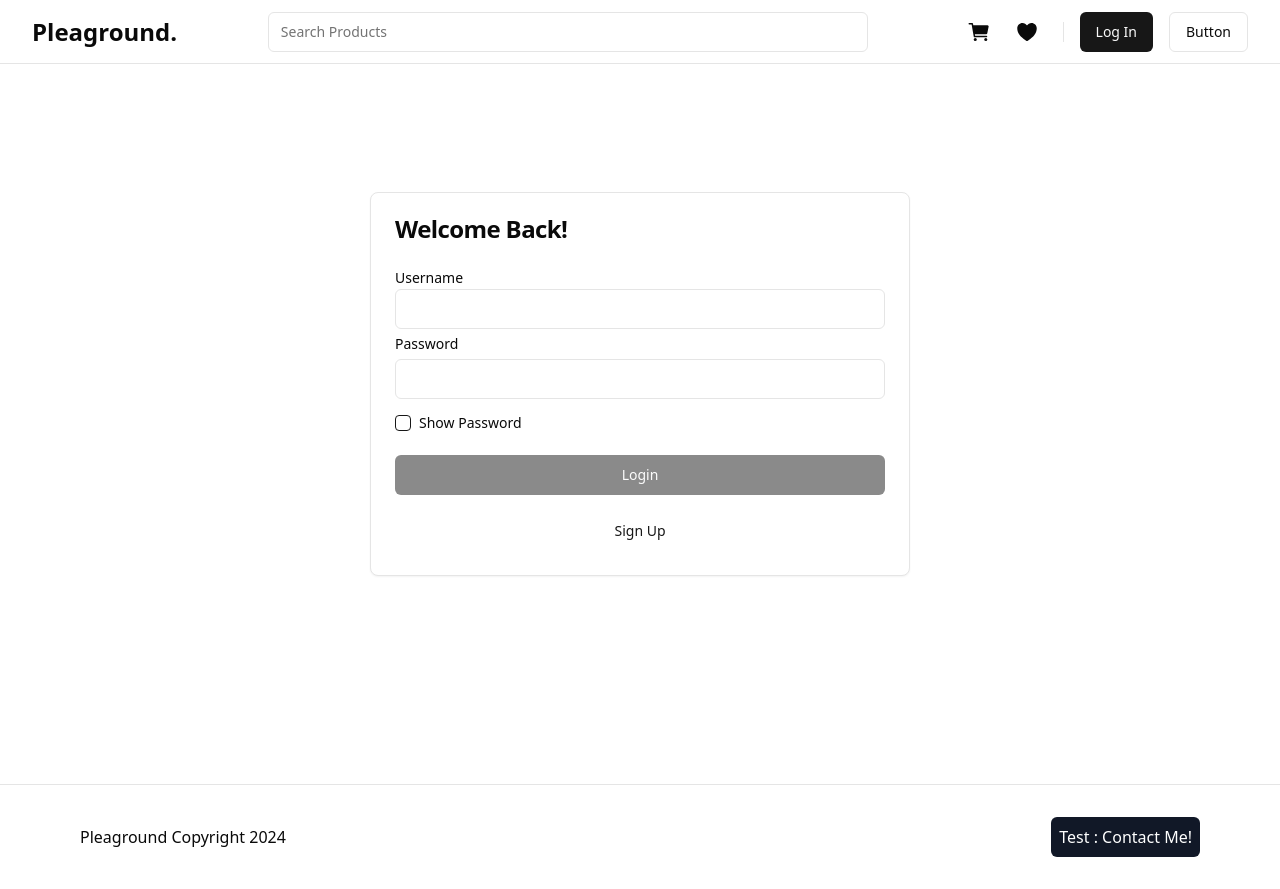
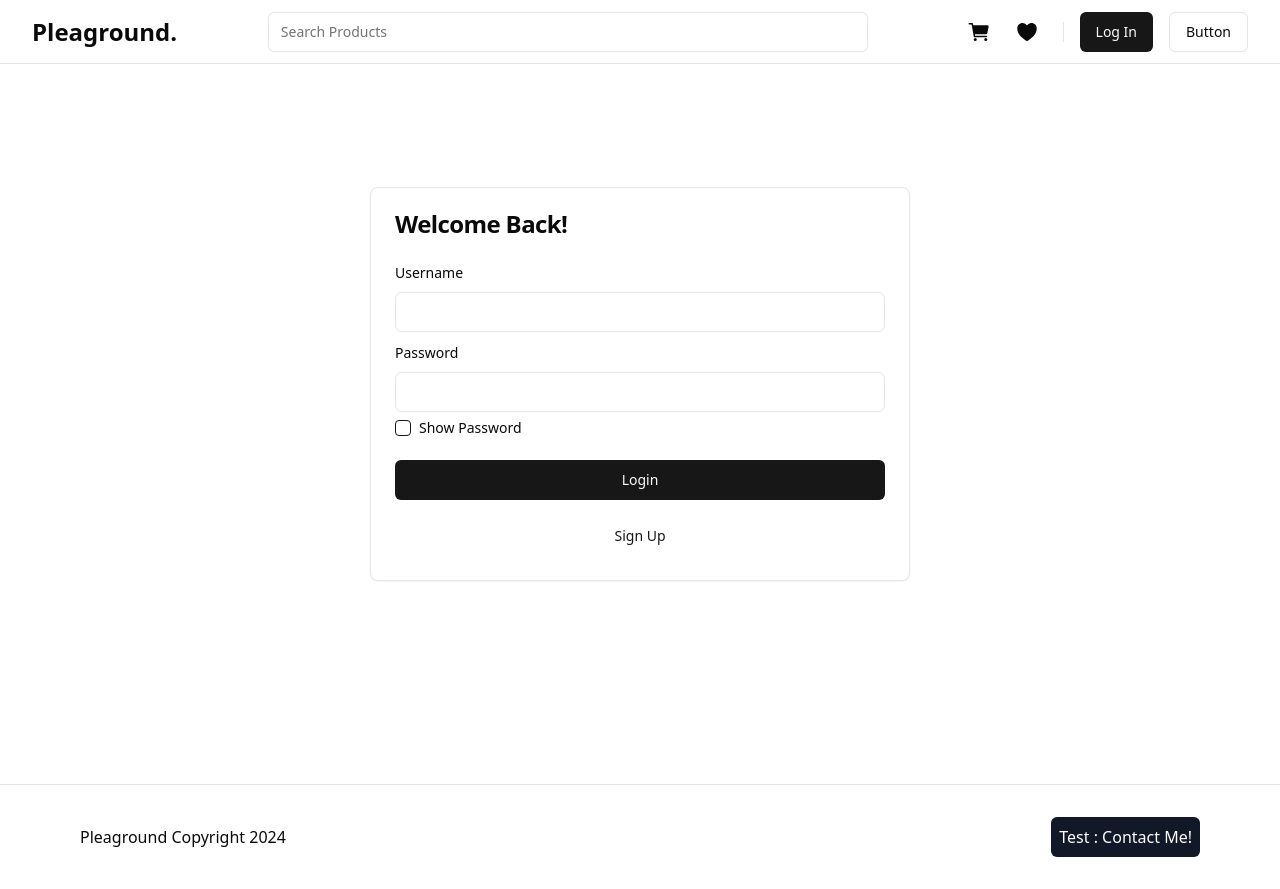
Before and after one commit to Adicondro/React-ecommerce-pleaground, a React (Vite) app: page /login in a window 1280 px wide. Built offline with nearby package versions, Linux system fonts and the light colour scheme.

Commit message:
Adding New Login Page with React-hook-form, ShadCN Library, and Zod for Validator

```diff
--- a/package.json
+++ b/package.json
@@ -10,7 +10,7 @@
     "preview": "vite preview"
   },
   "dependencies": {
-    "@hookform/resolvers": "^3.6.0",
+    "@hookform/resolvers": "^3.9.0",
     "@radix-ui/react-checkbox": "^1.1.0",
     "@radix-ui/react-label": "^2.1.0",
     "@radix-ui/react-separator": "^1.0.3",
@@ -20,7 +20,7 @@
     "lucide-react": "^0.383.0",
     "react": "^18.2.0",
     "react-dom": "^18.2.0",
-    "react-hook-form": "^7.52.0",
+    "react-hook-form": "^7.52.1",
     "react-icons": "^5.2.1",
     "react-router-dom": "^6.23.1",
     "tailwind-merge": "^2.3.0",
--- a/src/pages/LoginPage.jsx
+++ b/src/pages/LoginPage.jsx
@@ -4,69 +4,80 @@ import { Checkbox } from '@/components/ui/checkbox'
 import { Input } from '@/components/ui/input'
 import { Label } from '@/components/ui/label'
 import { useState } from 'react'
+import { useForm } from 'react-hook-form'
+import React from 'react'
+import {Form, FormItem, FormLabel, FormField, FormControl, FormMessage} from '@/components/ui/form'
+import { z } from 'zod'
+import { zodResolver } from '@hookform/resolvers/zod'
 
-import React from 'react'
+const loginFormSchema = z.object({
+    username: z.string()
+    .min(3, "Username has to be between 3 or 16 characters")
+    .max(16, "Username has to be between 3 or 16 characters"),
+    password: z.string()
+    .min(8, "Your password needs to be 8 characters or more"),
+});
 
 const LoginPage = () => {
-    const [inputUsername, setInputUsername] = useState("");
-    const [inputPassword, setInputPassword] = useState("");
-
-    const [inputUsernameMessage, setInputUsernameMessage] = useState("");
-    const [inputPasswordMessage, setInputPasswordMessage] = useState("");
+    const form = useForm({
+        defaultValues: {
+            username: "",
+            password: "",
+        },
+        resolver: zodResolver(loginFormSchema),
+        reValidateMode: "onSubmit"
+    })
 
     const [isChecked, setIsChecked] = useState(false);
 
-    const handleLogin = () => {
-        const usernameIsValid = inputUsername.length >= 3
-        const passwordIsValid = inputPassword.length >= 8
-
-        if(!usernameIsValid){
-            alert("username needs to be 3 characters or more")
-            return
+    const handleLogin = (values) => {
+        alert(`Username ${values.username} | Password ${values.password}`);
     }
 
-        if(!passwordIsValid){
-            alert("password needs to be 3 characters or more")
-            return
-        }
 
-        alert(`Username ${inputUsername} | Password ${inputPassword}`)
-    }
   return (
     <main className='px-4 container py-8 flex flex-col justify-center items-center max-w-screen-md h-[80vh]'>
-        <form className="w-full max-w-[540px]" onSubmit={handleLogin}>
+        {/* Di spread agar component yang berada di dalam form, masuk ke dalam Form ini */}
+        <Form {...form}>
+            <form onSubmit={form.handleSubmit(handleLogin)} className="w-full max-w-[540px]">
                 <Card>
                     <CardHeader>
                         <CardTitle>Welcome Back!</CardTitle>
                     </CardHeader>
                     <CardContent className="flex flex-col gap-2">
                         <div>
-                        <Label htmlFor="username">Username</Label>
-                        <Input onChange={(e) => {
-                            if(e.target.value.length < 3) {
-                                setInputUsernameMessage("password needs to be 3 characters or more")
-                            }else{
-                                setInputUsernameMessage("")
-                            }
+                            <FormField
+                                control={form.control}
+                                name="username"
+                                render={({ field }) => (
+                                    <FormItem>
+                                        <FormLabel>Username</FormLabel>
+                                        <FormControl>
+                                            <Input {...field}/>
+                                        </FormControl>
+                                        <FormMessage />
+                                    </FormItem>
+                                )}
+                            />
+                        </div>
 
-                            setInputUsername(e.target.value);
-                        }}
-                        id="username"
+                        <div>
+
+                            <FormField
+                                control={form.control}
+                                name="password"
+                                render={({ field }) => (
+                                    <FormItem>
+                                        <FormLabel>Password</FormLabel>
+                                        <FormControl>
+                                            <Input {...field} type={isChecked ? "text" : "password"}/>
+                                        </FormControl>
+                                        <FormMessage />
+                                    </FormItem>
+                                )}
                             />
-                        <p className='text-muted-foreground text-sm'>{inputUsernameMessage}</p>
                         </div>
-                        <Label htmlFor="password">Password</Label>
-                        <Input onChange={(e) => {
-                            if(e.target.value.length < 8) {
-                                setInputPasswordMessage("password needs to be 8 characters or more")
-                            }else{
-                                setInputPasswordMessage("")
-                            }
-                            setInputPassword(e.target.value);
-                        }}
-                        id="password" type={isChecked ? "text" : "password"}
-                        />
-                        <p className='text-muted-foreground text-sm'>{inputPasswordMessage}</p>
+
                         <div className='flex items-center space-x-2'>
                             <Checkbox onCheckedChange={(checked) => {
                                 setIsChecked(checked);
@@ -74,11 +85,12 @@ const LoginPage = () => {
                             <Label htmlFor="show-password">Show Password</Label>
                         </div>
                     </CardContent>
+
                     <CardFooter>
                         <div className="flex flex-col space-y-4 w-full">
                             <Button
+                            // disabled={!form.formState.isValid}
                             type="submit"
-                        disabled={inputUsername.length < 3 || inputPassword.length < 8}
                             >
                                 Login
                                 </Button>
@@ -87,7 +99,7 @@ const LoginPage = () => {
                     </CardFooter>
                 </Card>
             </form>
-
+        </Form>
     </main>
   )
 }
```
Also changed, not shown: 1 other file (tests, documents, lock files or other folders). Lines whose indentation alone changed are shown as unchanged.
